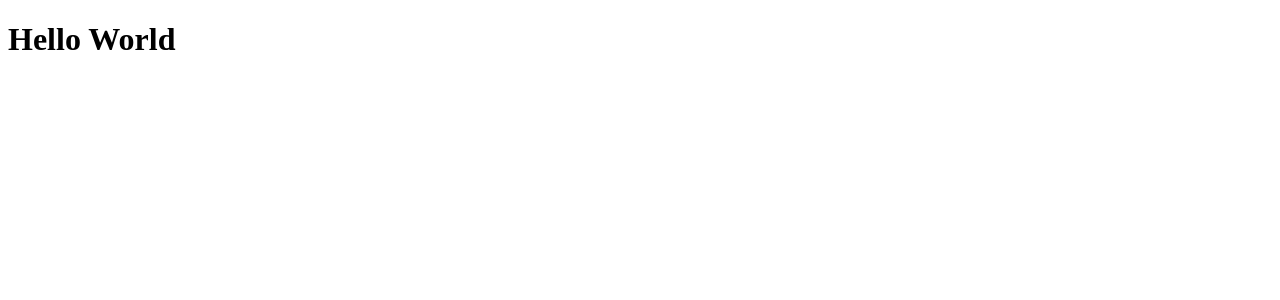
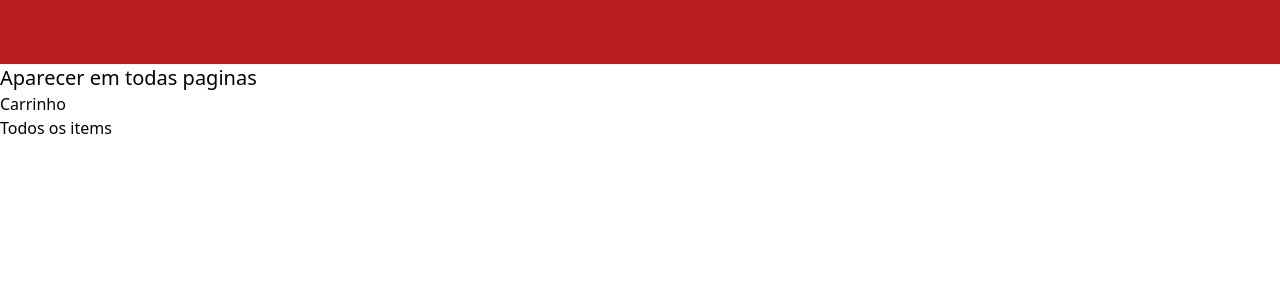
Before and after one commit to Daviiro/gohan, a Next.js app: page / in a window 1280 px wide. Shown: the top 300 px of the page. Built offline with nearby package versions, Linux system fonts and the light colour scheme.

Commit message:
feat: addition of i18n

```diff
--- a/next.config.js
+++ b/next.config.js
@@ -1,6 +1,10 @@
 /** @type {import('next').NextConfig} */
 const nextConfig = {
-  reactStrictMode: true,
-}
+	i18n: {
+		locales: ["pt-BR"],
+		defaultLocale: "pt-BR",
+	},
+	reactStrictMode: true,
+};
 
-module.exports = nextConfig
+module.exports = nextConfig;
--- a/package.json
+++ b/package.json
@@ -9,17 +9,22 @@
     "lint": "next lint"
   },
   "dependencies": {
+    "@reduxjs/toolkit": "^1.9.3",
     "@types/node": "18.15.2",
     "@types/react": "18.0.28",
     "@types/react-dom": "18.0.11",
     "eslint": "8.36.0",
     "eslint-config-next": "13.2.4",
     "next": "13.2.4",
+    "next-redux-wrapper": "^8.1.0",
     "react": "18.2.0",
     "react-dom": "18.2.0",
+    "react-redux": "^8.0.5",
+    "sass": "^1.59.3",
     "typescript": "4.9.5"
   },
   "devDependencies": {
+    "@types/node-sass": "^4.11.3",
     "autoprefixer": "^10.4.14",
     "postcss": "^8.4.21",
     "tailwindcss": "^3.2.7"
--- /dev/null
+++ b/src/components/DefaultLayout.tsx
@@ -0,0 +1,17 @@
+import Header from "./Header";
+
+interface Props {
+	children: React.ReactNode;
+}
+
+const DefaultLayout = ({ children }: Props) => {
+	return (
+		<>
+			<Header />
+			<span className="text-xl">Aparecer em todas paginas</span>
+			{children}
+		</>
+	);
+};
+
+export default DefaultLayout;
--- /dev/null
+++ b/src/components/Header.tsx
@@ -0,0 +1,5 @@
+const Header: React.FC = () => {
+	return <nav className="h-16 bg-red-700"></nav>;
+};
+
+export default Header;
--- a/src/pages/_app.tsx
+++ b/src/pages/_app.tsx
@@ -1,4 +1,5 @@
 import type { AppProps } from "next/app";
+import "@/styles/globals.scss";
 
 export default function App({ Component, pageProps }: AppProps) {
 	return <Component {...pageProps} />;
--- /dev/null
+++ b/src/pages/cart/index.tsx
@@ -0,0 +1,5 @@
+const Cart: React.FC = () => {
+	return <>Cart page</>;
+};
+
+export default Cart;
--- a/src/pages/index.tsx
+++ b/src/pages/index.tsx
@@ -1,8 +1,23 @@
+import { NextPage } from "next";
 import { Inter } from "next/font/google";
 import Link from "next/link";
+import DefaultLayout from "@/components/DefaultLayout";
 
 const inter = Inter({ subsets: ["latin"] });
 
-export default function Home() {
-	return <h1>Hello World</h1>;
-}
+const Home: NextPage = () => {
+	return (
+		<DefaultLayout>
+			<ul>
+				<li>
+					<Link href="/cart">Carrinho</Link>
+				</li>
+				<li>
+					<Link href="/item">Todos os items</Link>
+				</li>
+			</ul>
+		</DefaultLayout>
+	);
+};
+
+export default Home;
--- a/src/pages/item/[slug].tsx
+++ b/src/pages/item/[slug].tsx
@@ -1,3 +1,3 @@
 export default function Item() {
-	return <h1>item</h1>;
+	return <h1>item bla</h1>;
 }
--- /dev/null
+++ b/src/pages/item/index.tsx
@@ -0,0 +1,5 @@
+const Item: React.FC = () => {
+	return <h1>itemddds</h1>;
+};
+
+export default Item;
--- a/tailwind.config.js
+++ b/tailwind.config.js
@@ -1,6 +1,6 @@
 /** @type {import('tailwindcss').Config} */
 module.exports = {
-	content: ["./pages/**/*.{ts,tsx}", "./public/**/*.html"],
+	content: ["./src/**/*.{html,js,ts,tsx}"],
 	theme: {
 		extend: {},
 	},
```
Also changed, not shown: src/styles/globals.scss (renamed from src/styles/globals.css), 2 other files (tests, documents, lock files or other folders).
